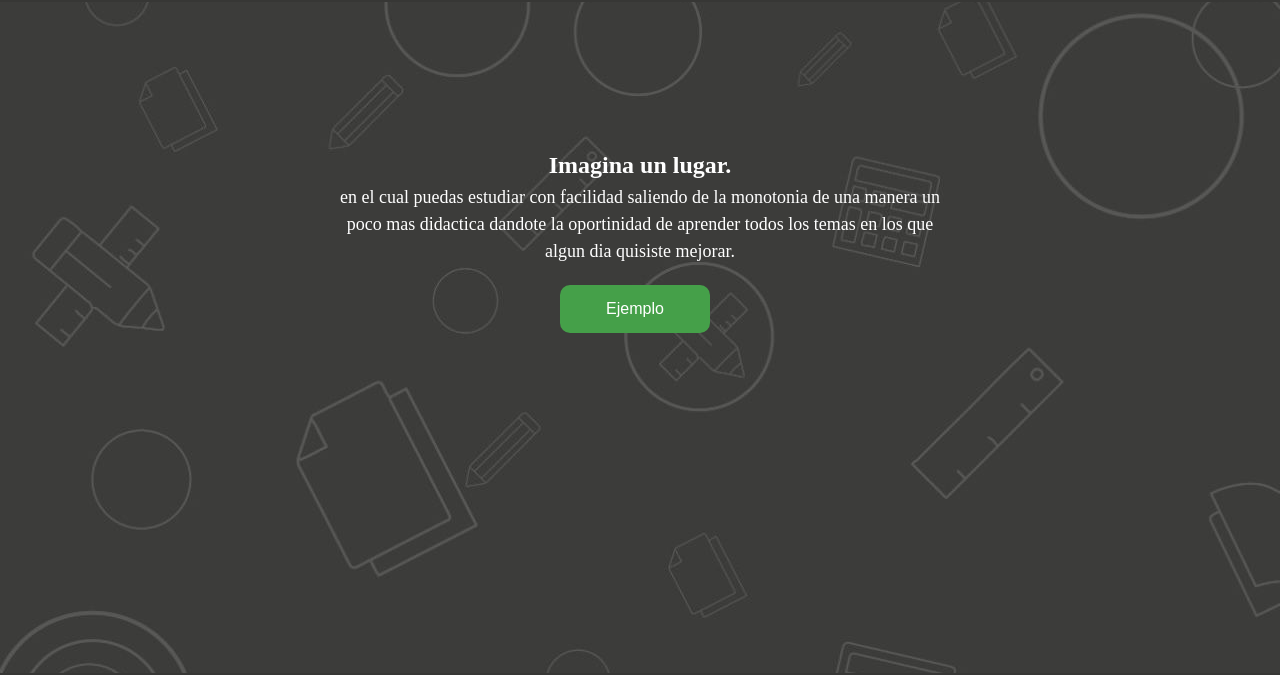
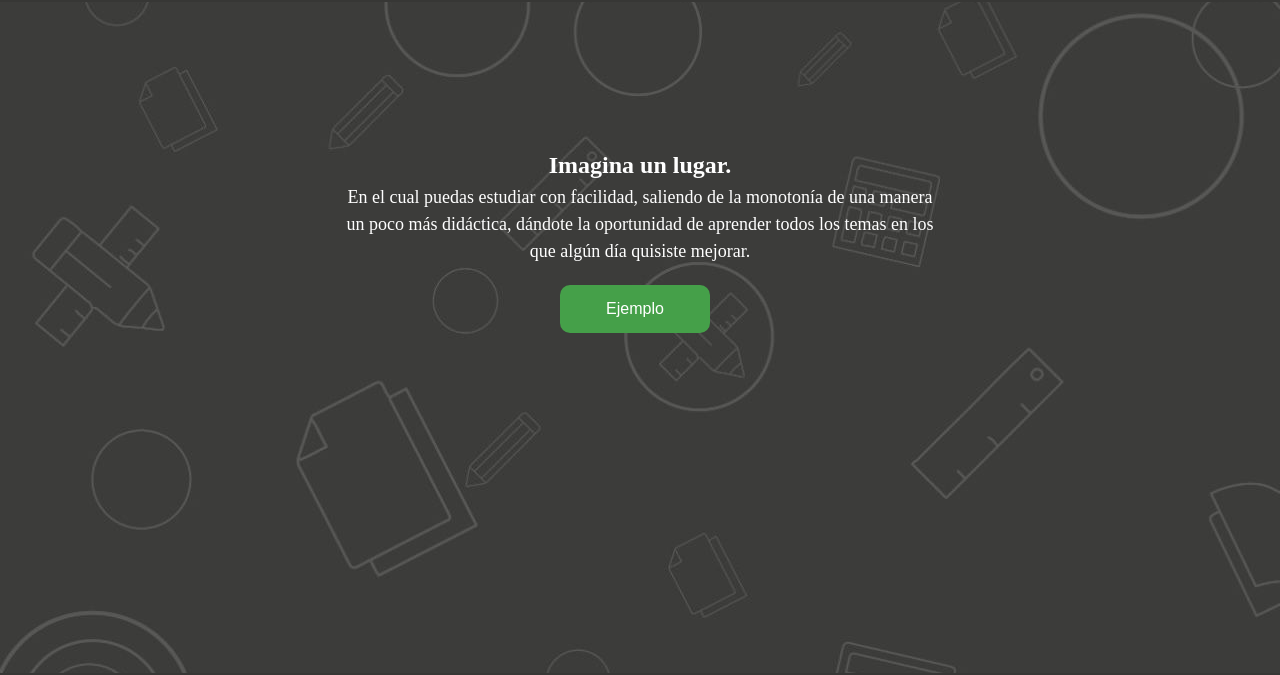
Before and after one commit to julianye25/ask-academy, a plain HTML site: page index.html in a window 1280 px wide. Shown: the part 77-752 px from the top of the page. Drawn offline with Linux system fonts and the light colour scheme.

Commit message:
corrección p

```diff
--- a/index.html
+++ b/index.html
@@ -29,9 +29,9 @@
         <h2>Imagina un lugar.</h2>
 
         <p>
-          en el cual puedas estudiar con facilidad saliendo de la monotonia de
-          una manera un poco mas didactica dandote la oportinidad de aprender
-          todos los temas en los que algun dia quisiste mejorar.
+          En el cual puedas estudiar con facilidad, saliendo de la monotonía de
+          una manera un poco más didáctica, dándote la oportunidad de aprender
+          todos los temas en los que algún día quisiste mejorar.
         </p>
 
         <button class="example">
```
